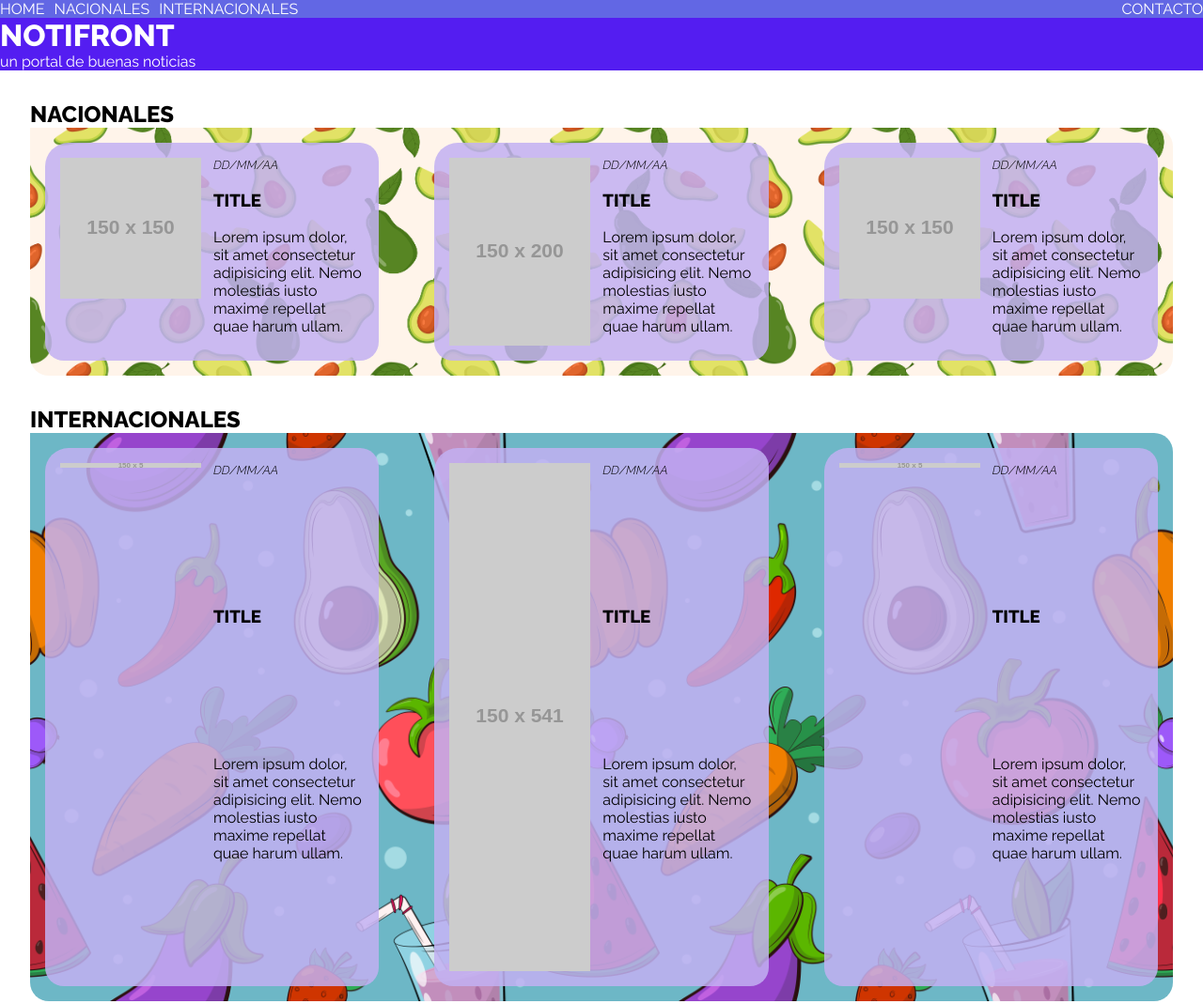
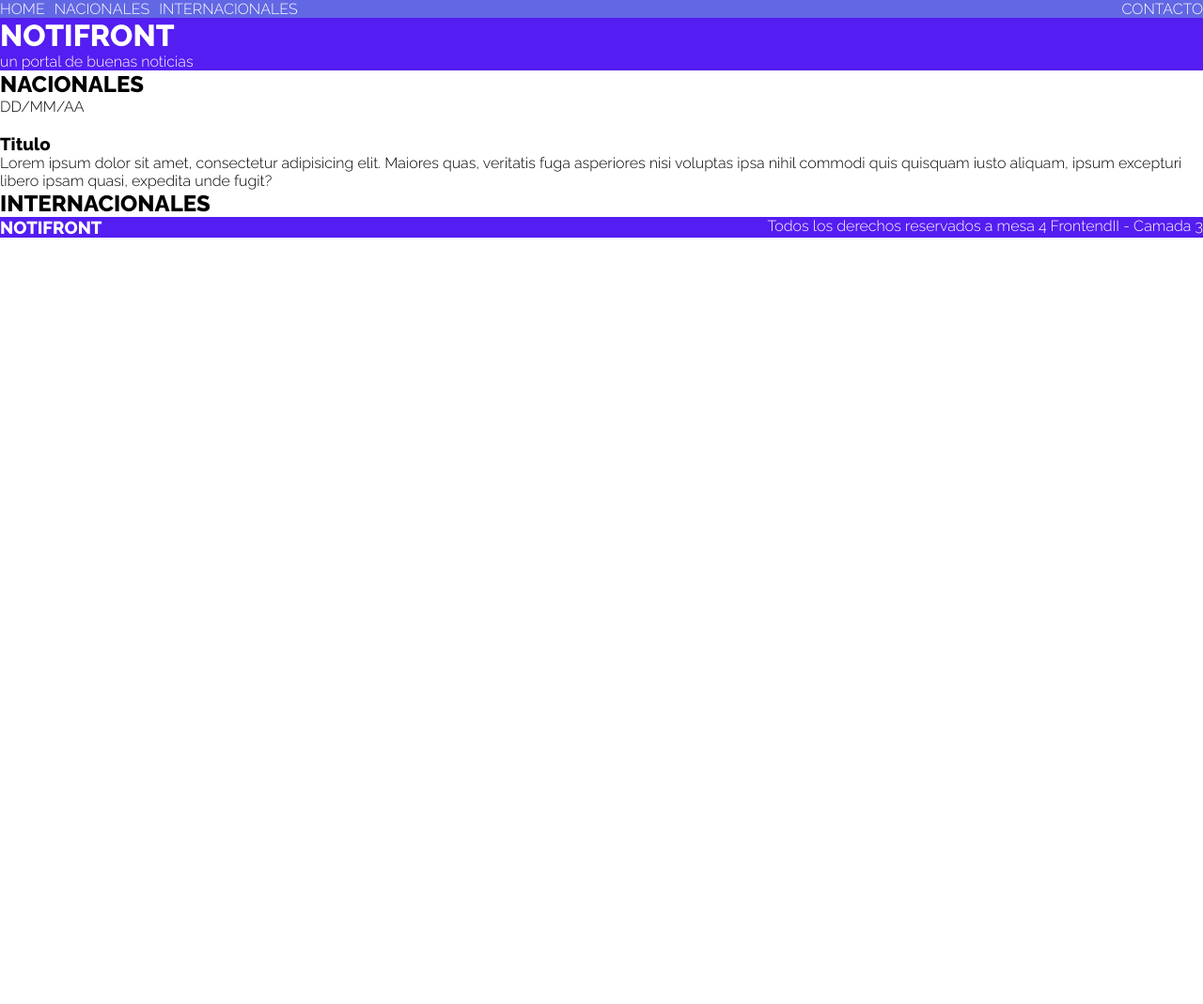
Before and after one commit to jhonalexis-parra/noticiasFrontendII, a plain HTML site: page index.html in a window 1280 px wide. Shown: the top 1069 px of the page at 94% size. After the commit the page ends 800 px from the top, so only its background shows below. Drawn offline with Linux system fonts and the light colour scheme; placeholder pictures from the web are drawn by us.

Commit message:
Revert "[ADD] Main. Fixed duplicated body in HTML"

```diff
--- a/css/style.scss
+++ b/css/style.scss
@@ -1,7 +1,6 @@
 $color-principal: #541DF1;
 $color-secundario: #6267E4;
 
-/*root*/
 * {
     box-sizing: border-box;
     font-family: 'Raleway', sans-serif;;
@@ -9,13 +8,6 @@ $color-secundario: #6267E4;
     padding: 0;
 }
 
-/*body*/
-body {
-    display: flex;
-    flex-direction: column;
-}
-
-/*header*/
 header {
     background-color: $color-principal;
     color: #FFFFFF;
@@ -35,97 +27,10 @@ header {
 
             }
         }
-    }
+    };
 }
 
-/*main*/
-main {
-    /* Alto del main: alto viewport - alto Header - alto Footer
-       Me aseguro que el main ocupa todo el alto disponible */
-    min-height: calc(100vh - 76px - 22px);
-    display: flex;
-    align-items: center;
-
-
-       div.container{
-        padding: 1rem;
-
-        .containersIndividuales{
-            background-size: contain;
-            gap: 5%;
-            display: flex;
-        }
-
-        h2{
-
-        }
-
-        div {
-            border-radius: 20px;
-            border-top-left-radius: 0px;
-            padding: 1em;
-        }
-
-        div.nacionales{
-                div.noticiasNacionales{
-                background-image: url("../assets/avocado-vector-free-seamless-pattern1.png");
-
-                @extend .containersIndividuales;
-
-            }
-        }
-
-        div.internacionales{
-
-            div.noticiasInternacionales{
-                background-image: url("../assets/vegan-food-vector-seamless-pattern1.png");
-                @extend .containersIndividuales;
-
-            }
-
-        }
-
-        .noticia {
-            background-color: rgba($color: #c2b1f3, $alpha: 0.85);
-            border-top-left-radius: 25px;
-            display: grid;
-            gap: 4%;
-            grid-template-areas:
-            'area2 area1'
-            'area2 area3'
-            'area2 area4';
-
-            .fecha{
-                font-weight: 300;
-                font-size: 0.8rem;
-                font-style: italic;
-                grid-area: area1;
-            }
-
-            img {
-                max-width: 10rem;
-                grid-area: area2;
-            }
-
-            h3 {
-                text-transform: uppercase;
-                grid-area: area3;
-            }
-
-            p {
-                font-weight: 400;
-                grid-area: area4;
-            }
-
-
-        }
-    }
-}
-
-/*footer*/
 footer {
-    justify-self: flex-end;
-
     div {
         background-color: $color-principal;
         color: #FFFFFF;
--- a/index.html
+++ b/index.html
@@ -7,7 +7,10 @@
     <meta name="viewport" content="width=device-width, initial-scale=1.0">
     <title>NOTIFRONT - Portal de buenas noticias</title>
     <link rel="preconnect" href="https://fonts.gstatic.com">
-    <link href="https://fonts.googleapis.com/css2?family=Raleway:ital,wght@0,300;0,400;0,600;0,800;1,300;1,400;1,600;1,800&family=Roboto:ital,wght@0,300;0,400;1,300;1,400&display=swap" rel="stylesheet">
+    <link rel="preconnect" href="https://fonts.gstatic.com">
+    <link
+        href="https://fonts.googleapis.com/css2?family=Raleway:ital,wght@0,300;0,600;0,800;1,300;1,600;1,800&family=Roboto:ital,wght@0,300;0,400;1,300;1,400&display=swap"
+        rel="stylesheet">
     <link rel="stylesheet" href="./css/style.css">
     <script src="./js/script.js"></script>
 </head>
@@ -30,29 +33,23 @@
         </div>
     </header>
 
-    <main>
+    <body>
         <div class="container">
 
             <div class="nacionales">
                 <h2>NACIONALES</h2>
                 <div class="noticiasNacionales">
-                    <div class='noticia'>
+                    <div>
                         <p class='fecha'>DD/MM/AA</p>
-                        <img src='https://via.placeholder.com/150/150.jpg'>
-                        <h3>Title</h3>
-                        <p>Lorem ipsum dolor, sit amet consectetur adipisicing elit. Nemo molestias iusto maxime repellat quae harum ullam.</p>
+                        <img src=''>
+                        <h3>Titulo</h3>
+                        <p>Lorem ipsum dolor sit amet, consectetur adipisicing elit. Maiores quas, veritatis fuga asperiores nisi voluptas ipsa nihil commodi quis quisquam iusto aliquam, ipsum excepturi libero ipsam quasi, expedita unde fugit?</p>
                     </div>
-                    <div class='noticia'>
-                        <p class='fecha'>DD/MM/AA</p>
-                        <img src='https://via.placeholder.com/150/200.jpg'>
-                        <h3>Title</h3>
-                        <p>Lorem ipsum dolor, sit amet consectetur adipisicing elit. Nemo molestias iusto maxime repellat quae harum ullam.</p>
+                    <div>
+
                     </div>
-                    <div class='noticia'>
-                        <p class='fecha'>DD/MM/AA</p>
-                        <img src='https://via.placeholder.com/150/150.jpg'>
-                        <h3>Title</h3>
-                        <p>Lorem ipsum dolor, sit amet consectetur adipisicing elit. Nemo molestias iusto maxime repellat quae harum ullam.</p>
+                    <div>
+
                     </div>
                 </div>
             </div>
@@ -60,28 +57,25 @@
             <div class="internacionales">
                 <h2>INTERNACIONALES</h2>
                 <div class="noticiasInternacionales">
-                    <div class='noticia'>
-                        <p class='fecha'>DD/MM/AA</p>
-                        <img src='https://via.placeholder.com/150/005.jpg'>
-                        <h3>Title</h3>
-                        <p>Lorem ipsum dolor, sit amet consectetur adipisicing elit. Nemo molestias iusto maxime repellat quae harum ullam.</p>
+                    <div>
+
                     </div>
-                    <div class='noticia'>
-                        <p class='fecha'>DD/MM/AA</p>
-                        <img src='https://via.placeholder.com/150/541df1.jpg'>
-                        <h3>Title</h3>
-                        <p>Lorem ipsum dolor, sit amet consectetur adipisicing elit. Nemo molestias iusto maxime repellat quae harum ullam.</p>
+                    <div>
+
                     </div>
-                    <div class='noticia'>
-                        <p class='fecha'>DD/MM/AA</p>
-                        <img src='https://via.placeholder.com/150/005.jpg'>
-                        <h3>Title</h3>
-                        <p>Lorem ipsum dolor, sit amet consectetur adipisicing elit. Nemo molestias iusto maxime repellat quae harum ullam.</p>
+                    <div>
+
                     </div>
                 </div>
             </div>
+
+
+
+
         </div>
-    </main>
+
+
+    </body>
 
     <footer>
         <div>
```
Also changed, not shown: assets/avocado-vector-free-seamless-pattern1.png (deleted), assets/vegan-food-vector-seamless-pattern1.png (deleted), css/style.css, 1 other file.
